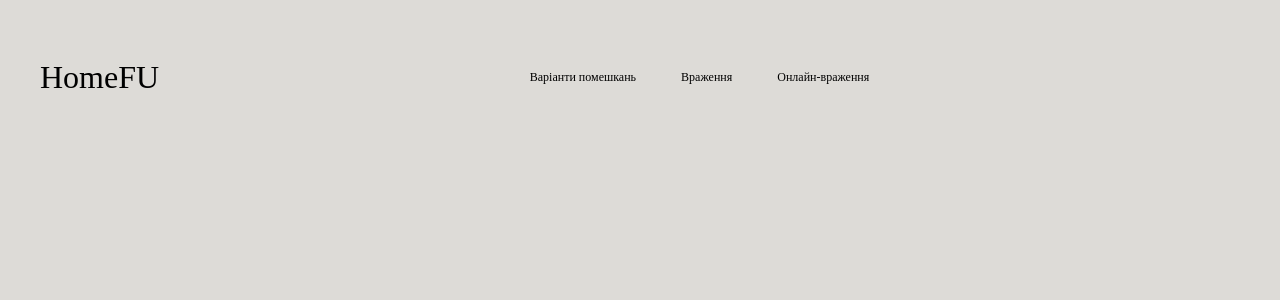
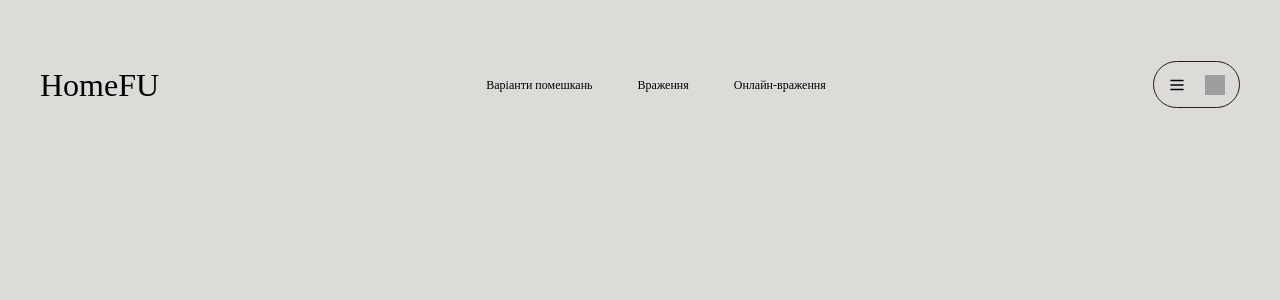
Before and after one commit to HomeFU/home-fu-frontend-public, a React (Vite) app in the folder home-fu/: page / in a window 1280 px wide. Shown: the top 300 px of the page. Built offline with nearby package versions, Linux system fonts and the light colour scheme; grey boxes are pictures that could not be loaded; a web font is replaced by a local one.

Commit message:
Add navbar menu styles and structure

```diff
--- a/home-fu/src/components/Header/header.tsx
+++ b/home-fu/src/components/Header/header.tsx
@@ -1,5 +1,5 @@
 import style from "./header.module.scss";
-
+import RegisterButton from "./RegisterButton/registerbutton";
 const Header = () => {
     return (
         <header className={style.header}>
@@ -11,6 +11,7 @@ const Header = () => {
                     <li className={style.listItem}><a>Онлайн-враження</a></li>
                 </ul>
                 <div>
+                    <RegisterButton></RegisterButton>
                 </div>
             </div>
         </header>
```
